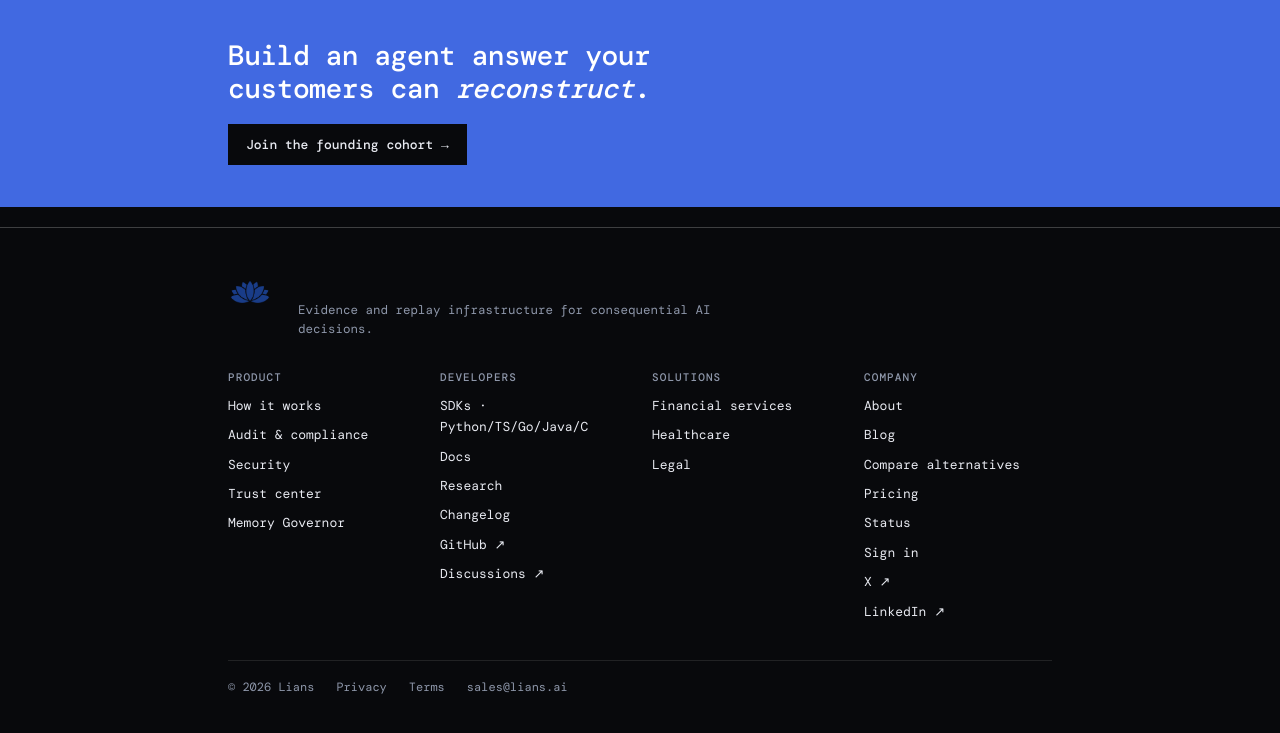
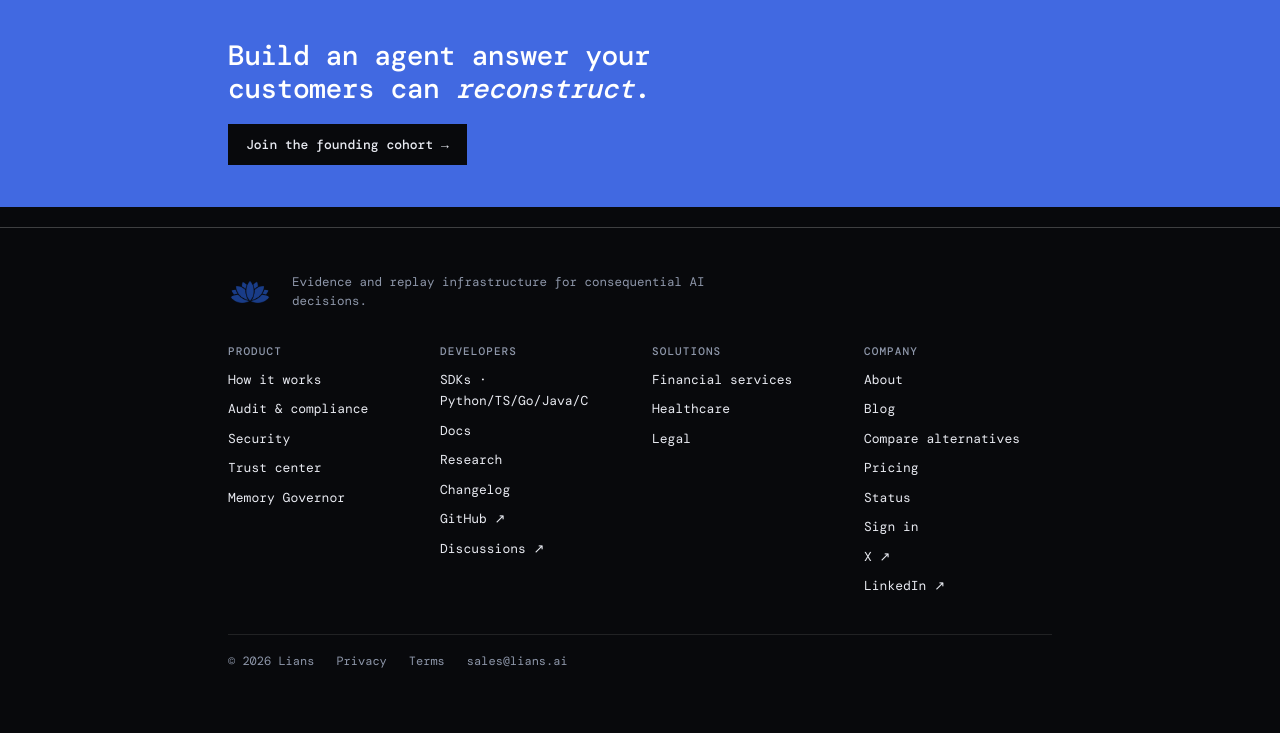
Before and after one commit to Ds6826/lian-website, a website: page index.html in a window 1280 px wide. Shown: the part 5171-5904 px from the top of the page. Drawn offline with nearby package versions, Linux system fonts and the light colour scheme.

Commit message:
Align footer lotus with positioning statement

```diff
--- a/lians.css
+++ b/lians.css
@@ -181,7 +181,7 @@
 
 /* ── footer ─────────────────────────────────────────────────────────────── */
 .foot{border-top:1px solid var(--line-2);margin-top:20px;padding:42px 0 48px}
-.foot-top{display:flex;flex-wrap:wrap;gap:14px 26px;align-items:baseline;margin-bottom:30px}
+.foot-top{display:flex;flex-wrap:wrap;gap:14px 20px;align-items:center;margin-bottom:30px}
 .foot-top .brand{display:flex;align-items:center;gap:9px;text-decoration:none;color:var(--ink);font-weight:500;font-size:15px}
 .foot-top .brand-logo{height:44px}
 .foot-top p{margin:0;color:var(--muted);font-size:12.5px;max-width:420px;line-height:1.55}
```
